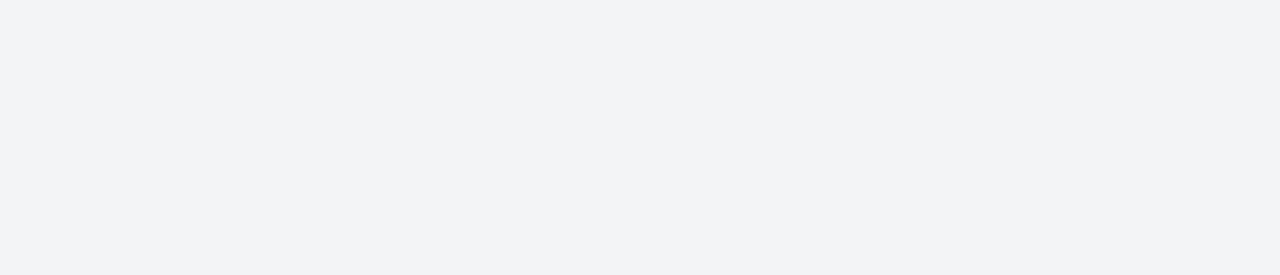
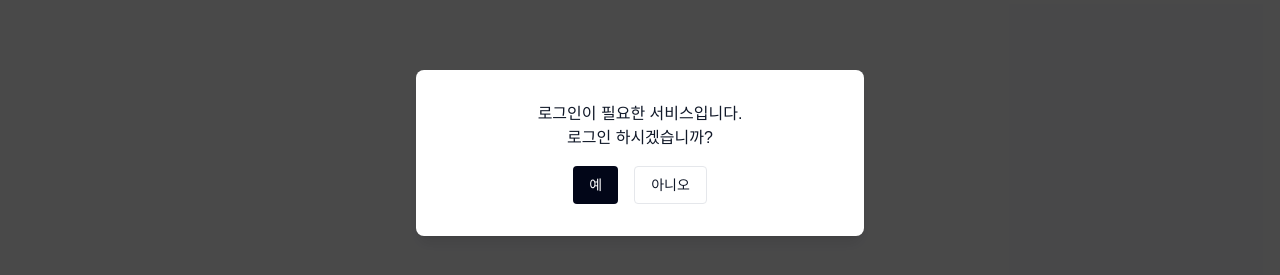
Before and after one commit to DEEPDIVE-BookJuck-BookJuck/BookJuck-BookJuck, a Next.js app: page /my-page in a window 1280 px wide. Shown: the part 247-522 px from the top of the page. Built offline with nearby package versions, Linux system fonts and the light colour scheme; no server answers; a web font is replaced by a local one.

Commit message:
feat: Protected Layout 재적용

```diff
--- a/src/app/(with-header)/(protected)/layout.tsx
+++ b/src/app/(with-header)/(protected)/layout.tsx
@@ -1,11 +1,9 @@
 'use client'
 
-// import { ReactNode, useEffect, useState } from 'react'
-// import { useRouter, usePathname } from 'next/navigation'
-// import { useAuthStore } from '@/store/auth-store'
-// import Modal from '@/common/modal'
-
-import { ReactNode } from 'react'
+import { ReactNode, useEffect, useState } from 'react'
+import { useRouter, usePathname } from 'next/navigation'
+import { useAuthStore } from '@/store/auth-store'
+import Modal from '@/common/modal'
 
 interface ProtectedLayoutProps {
   children: ReactNode
@@ -14,48 +12,48 @@ interface ProtectedLayoutProps {
 export default function ProtectedLayout({
   children,
 }: ProtectedLayoutProps) {
-  // const router = useRouter()
-  // const pathname = usePathname()
-  // const { user } = useAuthStore((state) => state)
-  // const [showModal, setShowModal] = useState(false)
+  const router = useRouter()
+  const pathname = usePathname()
+  const { user } = useAuthStore((state) => state)
+  const [showModal, setShowModal] = useState(false)
 
-  // useEffect(() => {
-  //   if (!user) {
-  //     const isAuthPage = pathname.startsWith('/auth')
-  //     if (!isAuthPage) {
-  //       sessionStorage.setItem('redirectAfterLogin', pathname)
-  //     }
+  useEffect(() => {
+    if (!user) {
+      const isAuthPage = pathname.startsWith('/auth')
+      if (!isAuthPage) {
+        sessionStorage.setItem('redirectAfterLogin', pathname)
+      }
 
-  //     setShowModal(true)
-  //   }
-  // }, [user, pathname])
+      setShowModal(true)
+    }
+  }, [user, pathname])
 
-  // if (!user && showModal) {
-  //   return (
-  //     <Modal>
-  //       <div className="mb-4">
-  //         <p className="text-center text-md">
-  //           로그인이 필요한 서비스입니다.
-  //         </p>
-  //         <p className="text-center text-md">로그인 하시겠습니까?</p>
-  //       </div>
-  //       <div className="flex justify-center gap-4">
-  //         <button
-  //           onClick={() => router.push('/auth/log-in')}
-  //           className="bg-slate-950 hover:bg-gray-800 hover:cursor-pointer text-white text-sm py-2 px-4 rounded"
-  //         >
-  //           예
-  //         </button>
-  //         <button
-  //           onClick={() => router.push('/')}
-  //           className="border border-gray-200 hover:bg-gray-100 hover:cursor-pointer text-sm py-2 px-4 rounded"
-  //         >
-  //           아니오
-  //         </button>
-  //       </div>
-  //     </Modal>
-  //   )
-  // }
+  if (!user && showModal) {
+    return (
+      <Modal>
+        <div className="mb-4">
+          <p className="text-center text-md">
+            로그인이 필요한 서비스입니다.
+          </p>
+          <p className="text-center text-md">로그인 하시겠습니까?</p>
+        </div>
+        <div className="flex justify-center gap-4">
+          <button
+            onClick={() => router.push('/auth/log-in')}
+            className="bg-slate-950 hover:bg-gray-800 hover:cursor-pointer text-white text-sm py-2 px-4 rounded"
+          >
+            예
+          </button>
+          <button
+            onClick={() => router.push('/')}
+            className="border border-gray-200 hover:bg-gray-100 hover:cursor-pointer text-sm py-2 px-4 rounded"
+          >
+            아니오
+          </button>
+        </div>
+      </Modal>
+    )
+  }
 
   return <>{children}</>
 }
```
